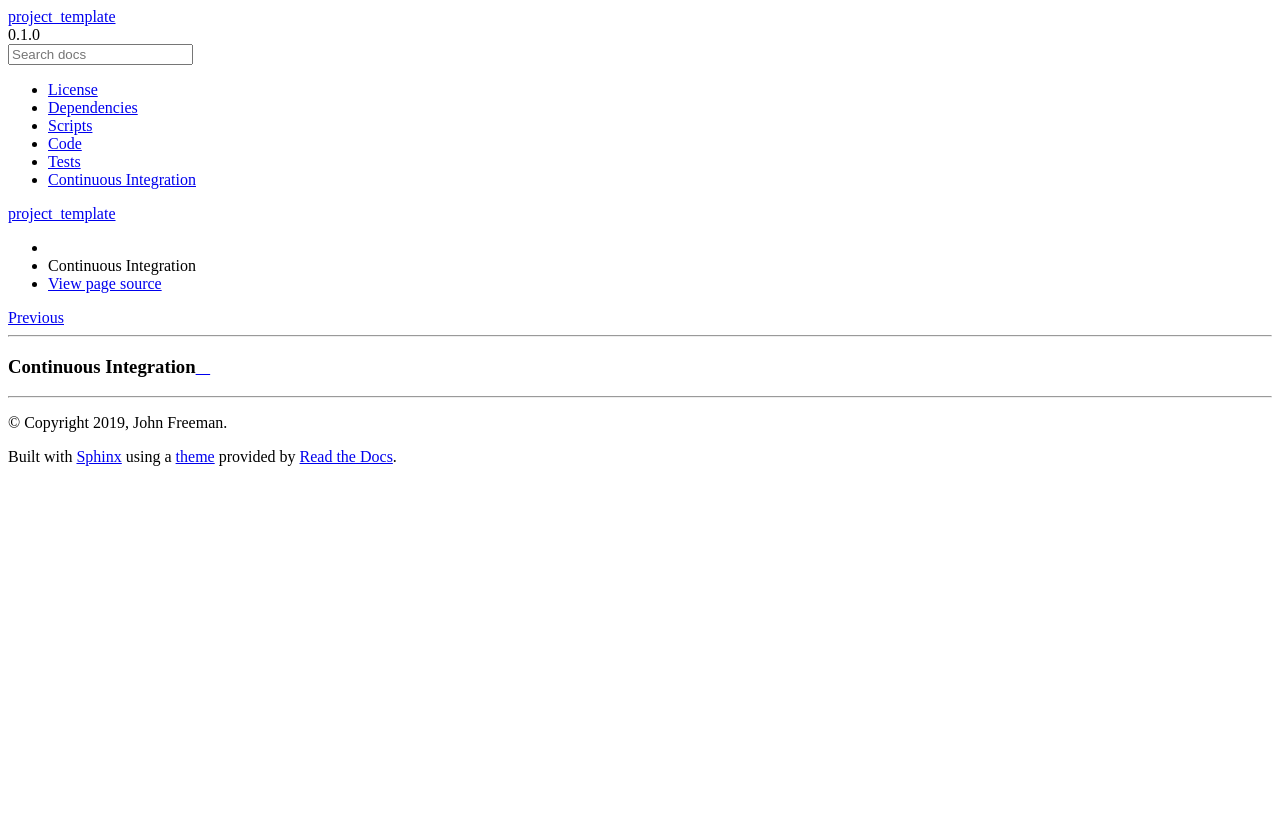
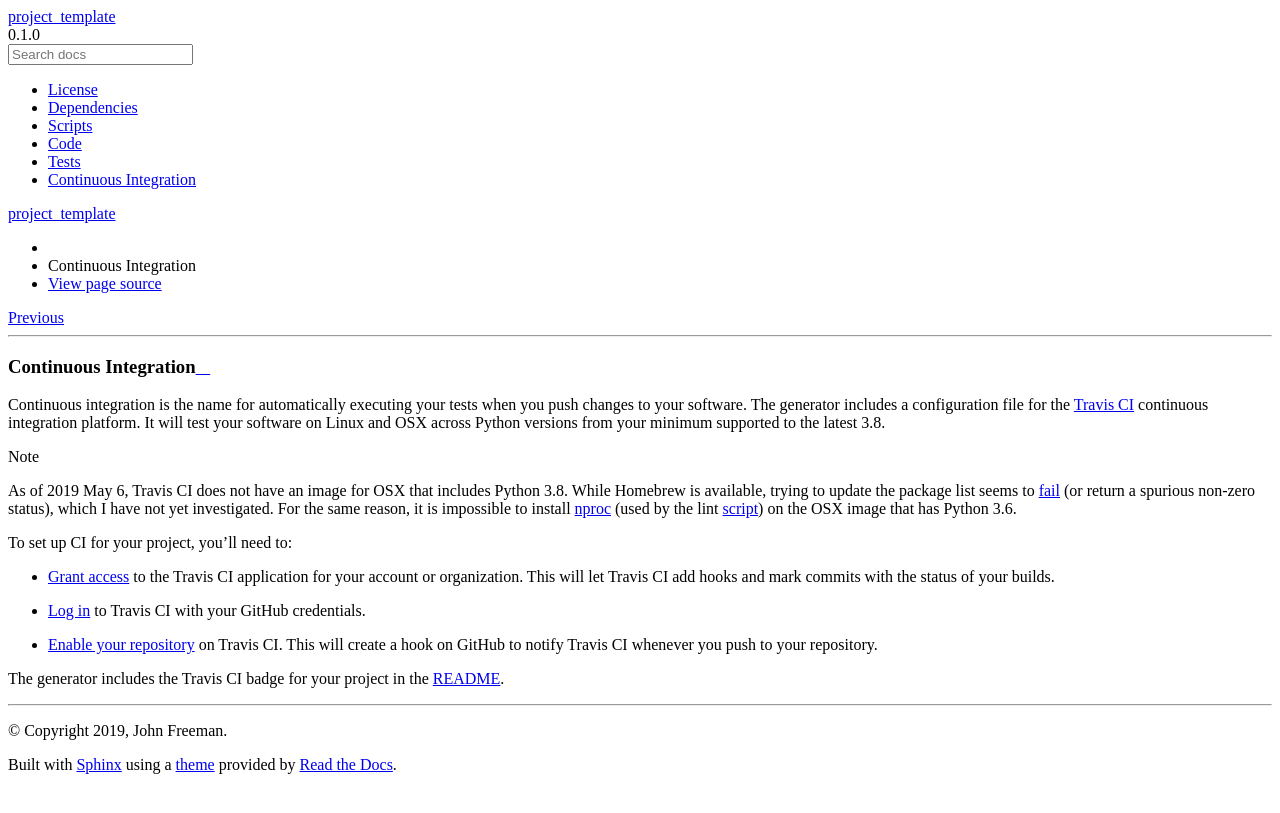
Before and after one commit to thejohnfreeman/project-template-python, a Sphinx documentation site: the page built from docs/continuous_integration.rst, in a window 1280 px wide. Shown: the top 813 px of the page. Built offline with Sphinx 7.4.7 and the Read the Docs theme 2.0.0, drawn with Linux system fonts in a browser that asks for light colours.

Commit message:
Finish documenting continuous integration

```diff
--- a/docs/continuous_integration.rst
+++ b/docs/continuous_integration.rst
@@ -1,3 +1,39 @@
 ======================
 Continuous Integration
 ======================
+
+Continuous integration is the name for automatically executing your tests when
+you push changes to your software. The generator includes a configuration file
+for the `Travis CI`_ continuous integration platform. It will test your
+software on Linux and OSX across Python versions from your minimum supported
+to the latest 3.8.
+
+.. _Travis CI: https://travis-ci.org/
+
+.. note::
+
+   As of 2019 May 6, Travis CI does not have an image for OSX that includes
+   Python 3.8. While Homebrew is available, trying to update the package list
+   seems to fail_ (or return a spurious non-zero status), which I have not yet
+   investigated. For the same reason, it is impossible to install nproc_ (used
+   by the lint :ref:`script <scripts>`) on the OSX image that has Python 3.6.
+
+   .. _fail: https://travis-ci.org/thejohnfreeman/project-template-python/jobs/528949377
+   .. _nproc: http://man7.org/linux/man-pages/man1/nproc.1.html
+
+To set up CI for your project, you'll need to:
+
+- `Grant access`_ to the Travis CI application for your account or
+  organization. This will let Travis CI add hooks and mark commits with the
+  status of your builds.
+- `Log in`_ to Travis CI with your GitHub credentials.
+- `Enable your repository`_ on Travis CI. This will create a hook on GitHub to
+  notify Travis CI whenever you push to your repository.
+
+.. _Grant access: https://github.com/settings/connections/applications/f244293c729d5066cf27
+.. _Log in: https://travis-ci.org/
+.. _Enable your repository: https://travis-ci.org/account/repositories
+
+The generator includes the Travis CI badge for your project in the README_.
+
+.. _README: https://raw.githubusercontent.com/thejohnfreeman/project-template-python/master/README.rst
--- a/docs/index.rst
+++ b/docs/index.rst
@@ -4,6 +4,7 @@
 
 .. Add sections as items in this list.
 .. toctree::
+   :hidden:
    :maxdepth: 2
 
    license
--- a/docs/tests.rst
+++ b/docs/tests.rst
@@ -8,7 +8,7 @@ The generator chooses pytest_ for the testing framework. All you have to do to
 get started is add test modules in the ``tests`` `🔗`__ package.
 Separately, you can write small tests in function docstrings using doctests_.
 All of these tests are executed as part of the ``test`` :ref:`script
-<scripts>`. It will print coverage as part of its report:
+<scripts>`. The report includes coverage:
 
 .. _pytest: https://docs.pytest.org/
 .. __: https://github.com/thejohnfreeman/project-template-python/blob/master/tests
```
Also changed, not shown: README.rst (+18 -6 lines), docs/dependencies.rst (+32 -8 lines).
